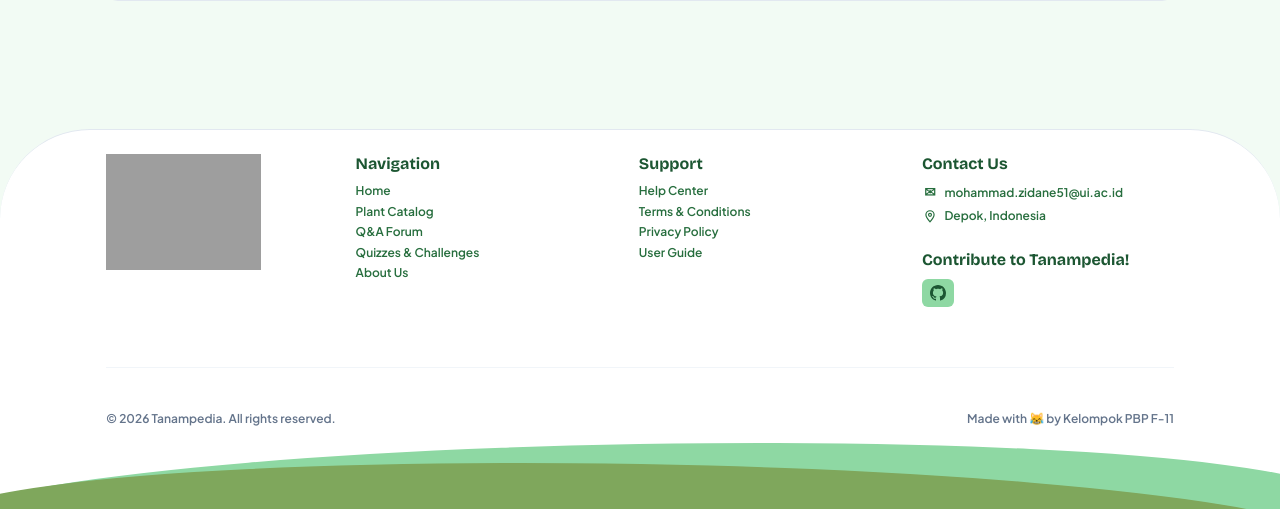
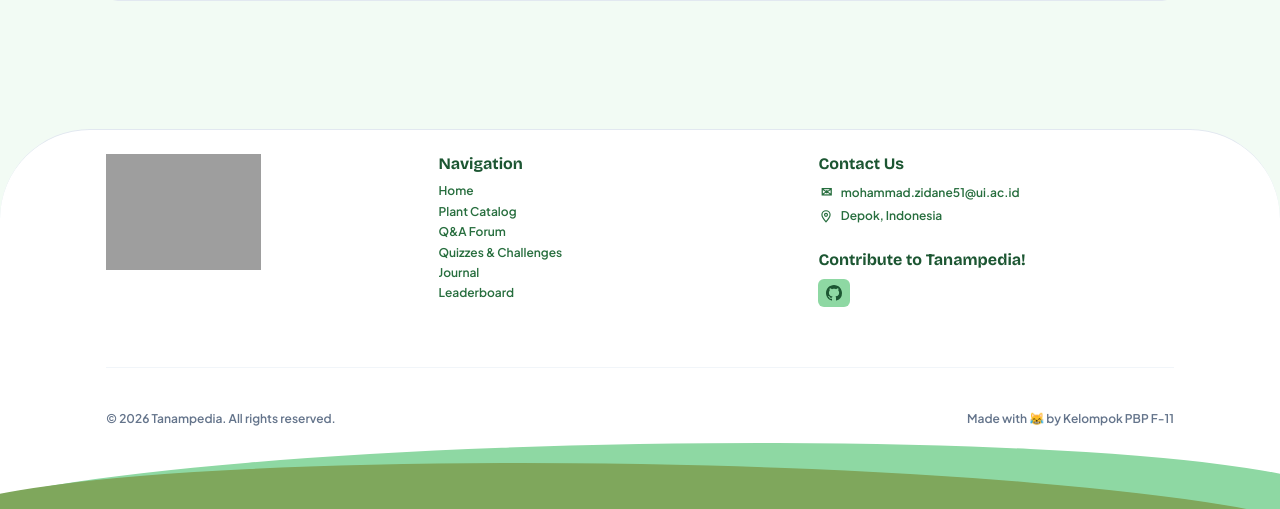
Before and after one commit to PBP-Kelompok-F11/tanampedia, a Django app: page /ds in a window 1280 px wide. Shown: the part 3982-4491 px from the top of the page. Run offline with Django 5.2, Linux system fonts and the light colour scheme; style sheets or scripts are compiled from the project's sources; some libraries are stand-ins or nearby versions; grey boxes are pictures that could not be loaded.

Commit message:
feat: rewire and cleanup footer in accordance to the main app urls

```diff
--- a/quiz/test_flow.py
+++ b/quiz/test_flow.py
@@ -29,7 +29,7 @@ class QuizFlowTests(TestCase):
 
     def test_home_to_correct_answer_and_profile_balance(self):
         home = self.client.get(reverse('main:home'))
-        self.assertContains(home, f'href="{self.today}"', count=3)
+        self.assertContains(home, f'href="{self.today}"', count=4)
         page = self.client.get(self.today)
         self.assertContains(page, '/static/js/quiz/answer_feedback.js')
         response = self.submit_json(page)
--- a/static/css/components/_footer.css
+++ b/static/css/components/_footer.css
@@ -30,7 +30,6 @@
     display: grid;
     grid-template-columns:
         1.2fr
-        1.4fr
         1.4fr
         1.5fr;
 
--- a/templates/components/footer.html
+++ b/templates/components/footer.html
@@ -19,21 +19,11 @@
             <nav class="footer__links"
                  aria-label="Footer navigation">
                 <a href="{% url 'main:home' %}">Home</a>
-                <a href="#">Plant Catalog</a>
-                <a href="#">Q&amp;A Forum</a>
-                <a href="#">Quizzes &amp; Challenges</a>
-                <a href="#">About Us</a>
-            </nav>
-        </div>
-        <!-- Support -->
-        <div class="footer__column">
-            <h2 class="footer__title">Support</h2>
-            <nav class="footer__links"
-                 aria-label="Footer support">
-                <a href="#">Help Center</a>
-                <a href="#">Terms &amp; Conditions</a>
-                <a href="#">Privacy Policy</a>
-                <a href="#">User Guide</a>
+                <a href="{% url 'main:katalog_list' %}">Plant Catalog</a>
+                <a href="{% url 'forum:forum_home' %}">Q&amp;A Forum</a>
+                <a href="{% url 'quiz:today' %}">Quizzes &amp; Challenges</a>
+                <a href="{% url "journal:show_journal_list" %}">Journal</a>
+                <a href="{% url 'main:leaderboard' %}">Leaderboard</a>
             </nav>
         </div>
 
```
